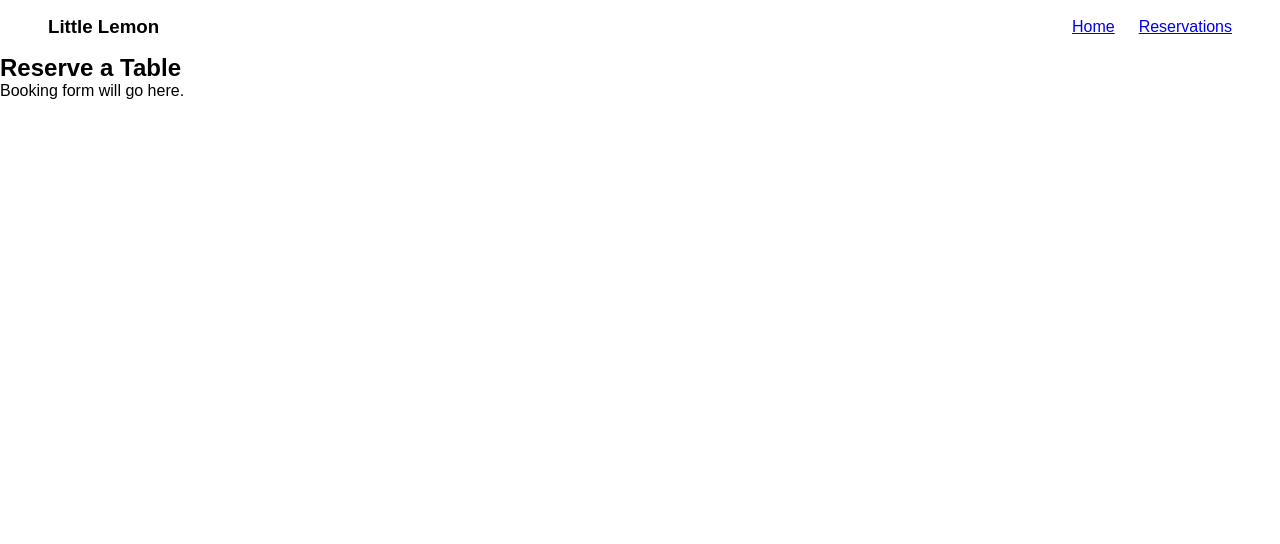
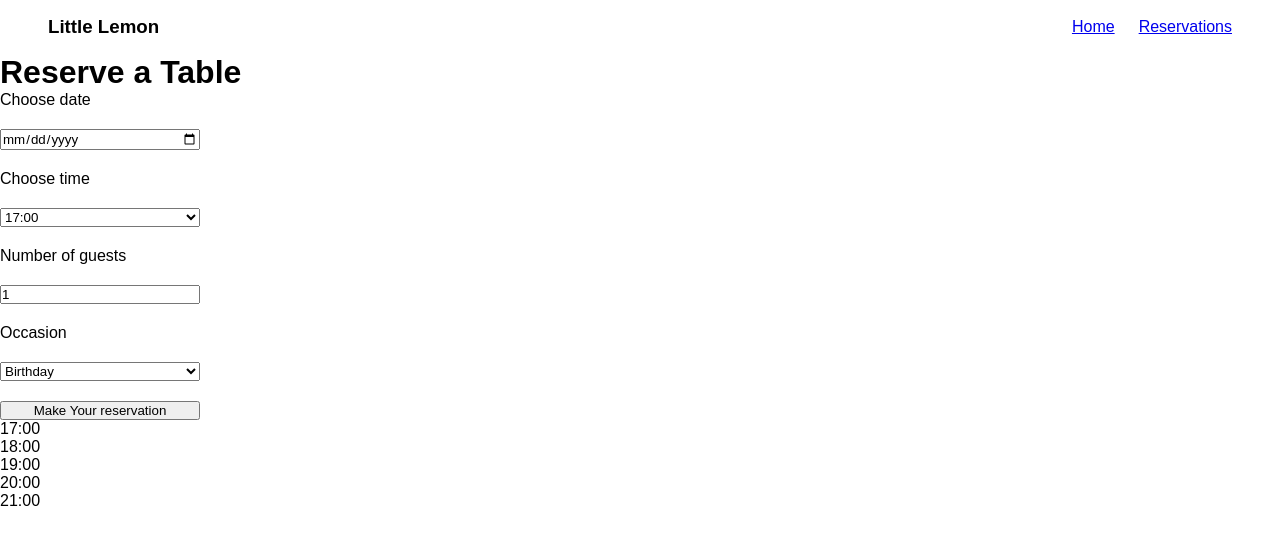
Before and after one commit to Om-k/project, a React (Create React App) app: page /booking in a window 1280 px wide. Shown: the top 544 px of the page. Built offline with nearby package versions, Linux system fonts and the light colour scheme.

Commit message:
Updated useReducer for state

```diff
--- a/src/App.js
+++ b/src/App.js
@@ -1,17 +1,60 @@
-import { Routes, Route } from 'react-router-dom';
-import Nav from './components/Nav';
-import HomePage from './pages/HomePage';
-import BookingPage from './pages/BookingPage';
-import './App.css';
+import { Routes, Route } from "react-router-dom";
+import { useReducer } from "react";
+
+import Nav from "./components/Nav";
+import HomePage from "./pages/HomePage";
+import BookingPage from "./pages/BookingPage";
+import "./App.css";
+
+
+const baseTimes = ["17:00", "18:00", "19:00", "20:00", "21:00"];
+
+// Initialize available times
+const initializeTimes = () => {
+  return baseTimes;
+};
+
+// Reducer function
+const updateTimes = (state, action) => {
+  if (action.type === "UPDATE_TIMES") {
+
+    if (action.date === "2025-12-22") {
+
+      return [...baseTimes, "22:00"];
+    }
+
+    // Any other date → reset to base times
+    return baseTimes;
+  }
+
+  return state;
+};
+
+
 
 function App() {
+  // ✅ useReducer added here
+  const [availableTimes, dispatch] = useReducer(
+    updateTimes,
+    [],
+    initializeTimes
+  );
+
   return (
     <>
       <Nav />
 
       <Routes>
         <Route path="/" element={<HomePage />} />
-        <Route path="/booking" element={<BookingPage />} />
+        <Route
+          path="/booking"
+          element={
+            <BookingPage
+              availableTimes={availableTimes}
+              dispatch={dispatch}
+            />
+          }
+        />
       </Routes>
     </>
   );
--- /dev/null
+++ b/src/components/BookingForm.js
@@ -0,0 +1,77 @@
+import { useState } from "react";
+
+function BookingForm({ availableTimes, dispatch }) {
+  // Form state
+  const [date, setDate] = useState("");
+  const [time, setTime] = useState("17:00");
+  const [guests, setGuests] = useState(1);
+  const [occasion, setOccasion] = useState("Birthday");
+
+  const handleDateChange = (e) => {
+    const selectedDate = e.target.value;
+    setDate(selectedDate);
+
+
+
+    // Dispatch action to update available times
+    dispatch({
+      type: "UPDATE_TIMES",
+      date: selectedDate,
+    });
+  };
+
+  const handleSubmit = (e) => {
+    e.preventDefault();
+    console.log({ date, time, guests, occasion });
+  };
+
+  return (
+    <form
+      onSubmit={handleSubmit}
+      style={{ display: "grid", maxWidth: "200px", gap: "20px" }}
+    >
+      <label htmlFor="res-date">Choose date</label>
+      <input
+        type="date"
+        id="res-date"
+        value={date}
+        onChange={handleDateChange}
+      />
+
+      <label htmlFor="res-time">Choose time</label>
+      <select
+        id="res-time"
+        value={time}
+        onChange={(e) => setTime(e.target.value)}
+      >
+        {availableTimes.map((time) => (
+          <option key={time}>{time}</option>
+        ))}
+      </select>
+
+      <label htmlFor="guests">Number of guests</label>
+      <input
+        type="number"
+        id="guests"
+        min="1"
+        max="10"
+        value={guests}
+        onChange={(e) => setGuests(e.target.value)}
+      />
+
+      <label htmlFor="occasion">Occasion</label>
+      <select
+        id="occasion"
+        value={occasion}
+        onChange={(e) => setOccasion(e.target.value)}
+      >
+        <option>Birthday</option>
+        <option>Anniversary</option>
+      </select>
+
+      <input type="submit" value="Make Your reservation" />
+    </form>
+  );
+}
+
+export default BookingForm;
--- /dev/null
+++ b/src/components/BookingSlot.js
@@ -0,0 +1,5 @@
+function BookingSlot({ time }) {
+  return <li>{time}</li>;
+}
+
+export default BookingSlot;
--- /dev/null
+++ b/src/components/BookingSlots.js
@@ -0,0 +1,13 @@
+import BookingSlot from "./BookingSlot";
+
+function BookingSlots({ availableTimes }) {
+  return (
+    <ul>
+      {availableTimes.map((time) => (
+        <BookingSlot key={time} time={time} />
+      ))}
+    </ul>
+  );
+}
+
+export default BookingSlots;
--- a/src/pages/BookingPage.js
+++ b/src/pages/BookingPage.js
@@ -1,9 +1,18 @@
-function BookingPage() {
+import BookingForm from "../components/BookingForm";
+import BookingSlots from "../components/BookingSlots";
+
+function BookingPage({ availableTimes, dispatch }) {
   return (
-    <section>
+    <>
       <h1>Reserve a Table</h1>
-      <p>Booking form will go here.</p>
-    </section>
+
+      <BookingForm
+        availableTimes={availableTimes}
+        dispatch={dispatch}
+      />
+
+      <BookingSlots availableTimes={availableTimes} />
+    </>
   );
 }
 
```
